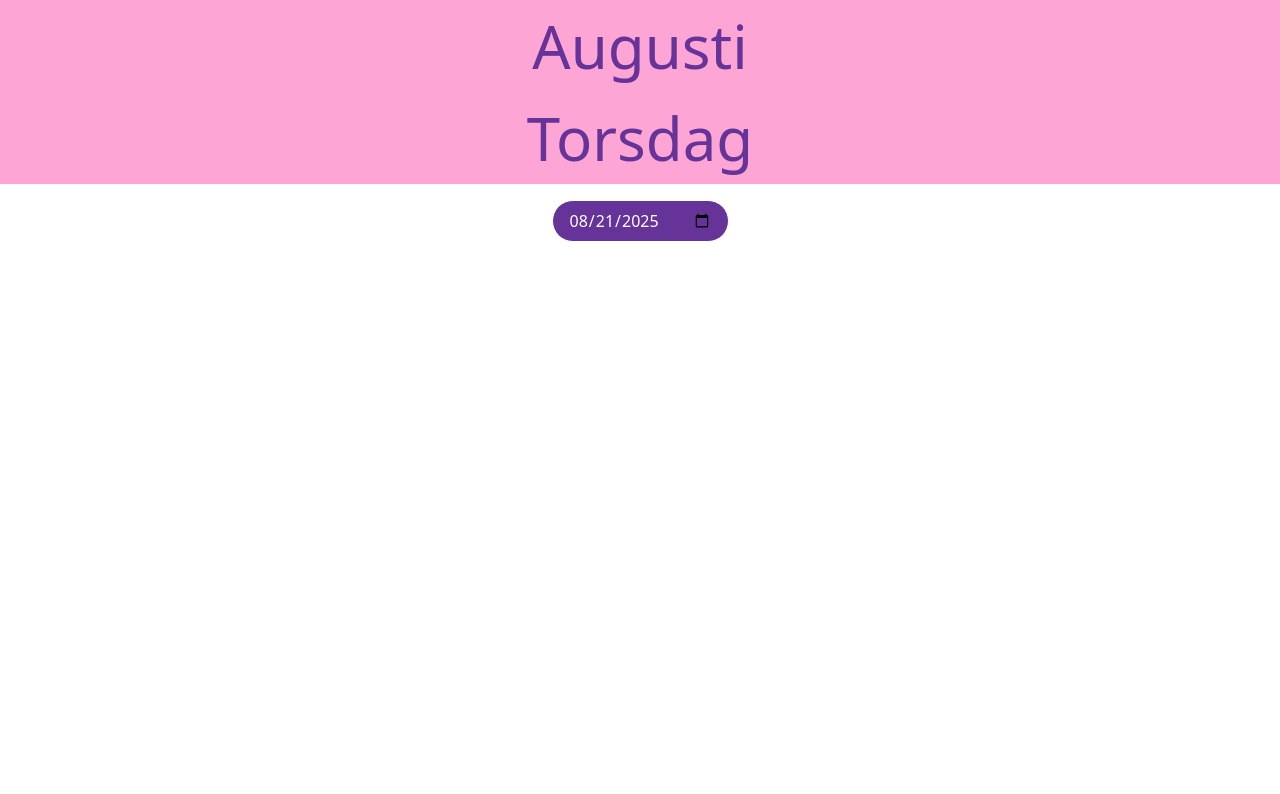
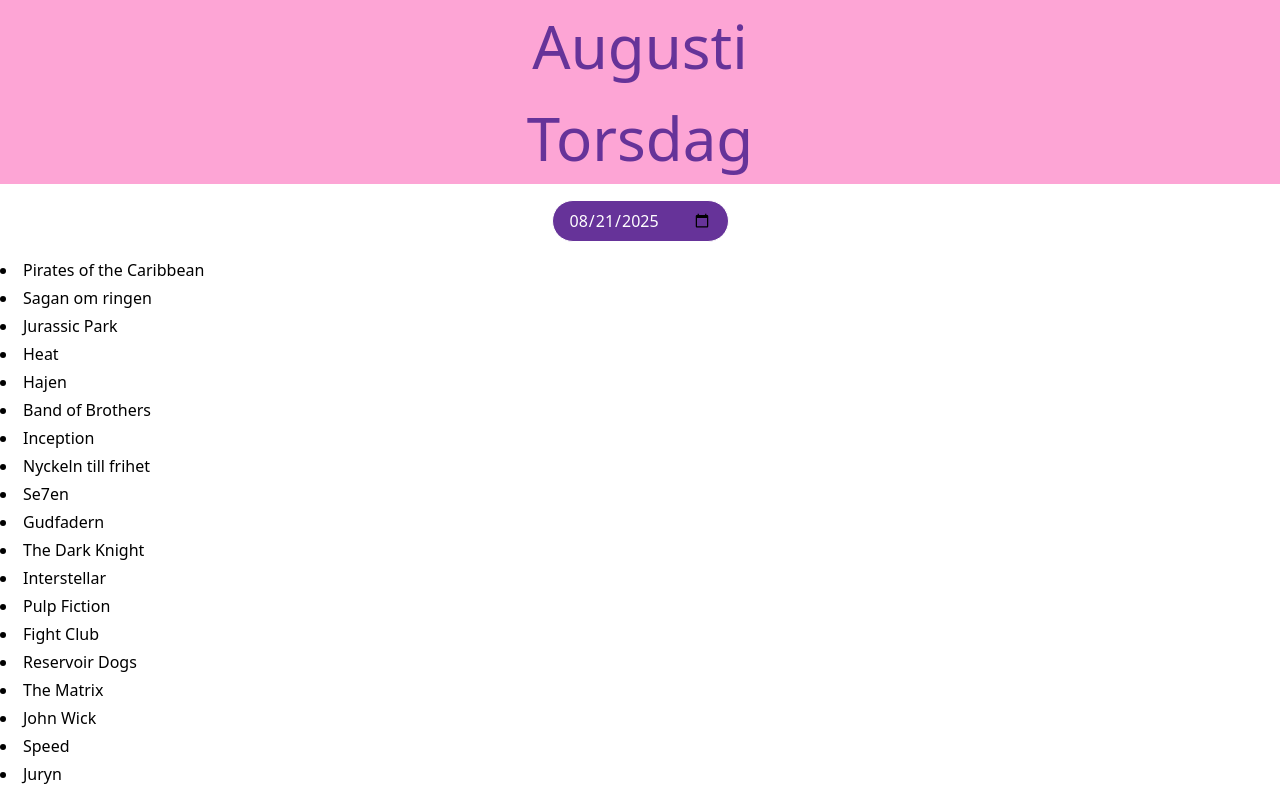
Before and after one commit to Zipelas/testing-boiler, a React (Vite) app: page / in a window 1280 px wide. Shown: the top 794 px of the page. Built offline with nearby package versions, Linux system fonts and the light colour scheme.

Commit message:
added MovieList component

```diff
--- a/src/App.tsx
+++ b/src/App.tsx
@@ -2,6 +2,7 @@
 import DatePicker from './components/DatePicker';
 import DayComponent from './components/Day';
 import MonthComponent from './components/Month';
+import MovieList from './components/MovieList';
 import { movies } from './movies';
 
 function App() {
@@ -25,7 +26,9 @@
             onDateChange={(date) => date}
           />
         </div>
-
+        <div>
+          <MovieList movies={movies} />
+        </div>
       </div>
     </>
   );
```
